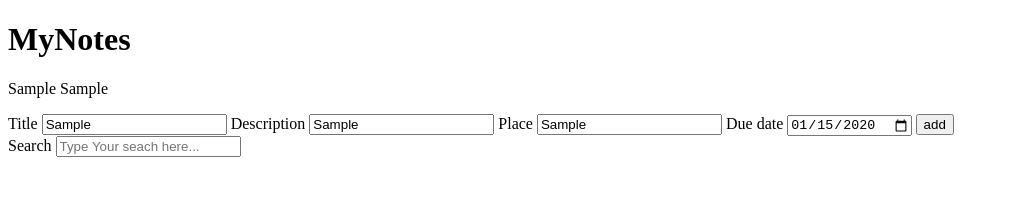
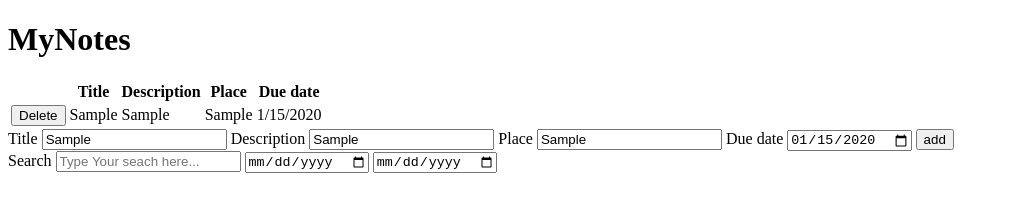
Before and after one commit to mkostecki2002/AJI-zad2, a plain HTML site: page index.html in a window 1280 px wide. Both pictures are taken after typing "Sample", "Sample", "Sample", "2020-01-15" into the empty fields and a click on the button "add". Shown: the whole page, without its empty margins (0-1009 px from the left). Drawn offline with Linux system fonts and the light colour scheme; no server answers.

Commit message:
tabele i filtrowanie po dacie

```diff
--- a/index.html
+++ b/index.html
@@ -7,7 +7,18 @@
   </head>
   <body>
     <h1>MyNotes</h1>
-    <div id="todoListView"></div>
+    <table id="todoListView">
+      <thead>
+        <tr>
+          <th></th>
+          <th>Title</th>
+          <th>Description</th>
+          <th>Place</th>
+          <th>Due date</th>
+        </tr>
+      </thead>
+      <tbody></tbody>
+    </table>
 
     <form>
       <label>Title</label>
@@ -29,6 +40,8 @@
         placeholder="Type Your seach here..."
         onchange="updateTodoList()"
       />
+      <input type="date" name="filterByDateBegin" id="filterByDateBegin" />
+      <input type="date" name="filterByDateEnd" id="filterByDateEnd" />
     </div>
   </body>
 </html>
--- a/scripts.js
+++ b/scripts.js
@@ -1,4 +1,9 @@
-let todoList = [];
+"use strict";
+let todoList = window.localStorage.getItem("todos")
+  ? JSON.parse(window.localStorage.getItem("todos"))
+  : [];
+
+let todoListFiltered = [];
 
 let initList = function () {
   let req = new XMLHttpRequest();
@@ -7,6 +12,7 @@ let initList = function () {
     if (req.readyState == XMLHttpRequest.DONE) {
       todoList = JSON.parse(req.responseText).record;
       updateTodoList();
+    } else {
     }
   };
 
@@ -19,33 +25,85 @@ let initList = function () {
 };
 
 let updateTodoList = function () {
-  let todoListDiv = document.getElementById("todoListView");
-  if (todoListDiv != null) {
-    while (todoListDiv.firstChild) {
-      todoListDiv.removeChild(todoListDiv.firstChild);
+  let todoListView = document.getElementById("todoListView");
+
+  todoListView = todoListView.lastElementChild;
+
+  if (todoListView != null) {
+    while (todoListView.firstChild) {
+      todoListView.removeChild(todoListView.firstChild);
     }
   }
 
-  console.log(todoList);
+  let filterByDateBegin = document.getElementById("filterByDateBegin").value;
+  let filterByDateEnd = document.getElementById("filterByDateEnd").value;
 
-  let filterInput = document.getElementById("inputSearch");
+  if (filterByDateBegin !== "" && filterByDateEnd !== "") {
+    filterByDateBegin = new Date(filterByDateBegin);
+    filterByDateEnd = new Date(filterByDateEnd);
+    todoListFiltered = todoList.filter(data => {
+      let tempDataDueDate = new Date(data.dueDate);
+      console.log(filterByDateBegin, filterByDateEnd, tempDataDueDate);
+      if (
+        tempDataDueDate > filterByDateBegin &&
+        tempDataDueDate < filterByDateEnd
+      ) {
+        return data;
+      }
+    });
+    console.log(todoListFiltered);
+  } else {
+    todoListFiltered = todoList;
+  }
+
+  let filterInput = document.getElementById("inputSearch").value;
   if (filterInput != null) {
-    for (let todo in todoList) {
-      if (todoList[todo].title && todoList[todo].description)
+    for (let todo in todoListFiltered) {
       if (
-          todoList[todo].title
+        todoListFiltered[todo].title
           .toLowerCase()
-            .includes(filterInput.value.toLowerCase()) ||
-          todoList[todo].description
+          .includes(filterInput.toLowerCase()) ||
+        todoListFiltered[todo].description
           .toLowerCase()
-            .includes(filterInput.value.toLowerCase())
+          .includes(filterInput.toLowerCase())
       ) {
-          let newElement = document.createElement("p");
-          let newContent = document.createTextNode(
-            todoList[todo].title + " " + todoList[todo].description
+        let deleteButton = document.createElement("button");
+        deleteButton.appendChild(document.createTextNode("Delete"));
+        deleteButton.addEventListener("click", () => {
+          deleteTodo(todo);
+        });
+
+        let todoRow = document.createElement("tr");
+        let deleteCell = document.createElement("td");
+        deleteCell.appendChild(deleteButton);
+        let titleCell = document.createElement("td");
+        titleCell.appendChild(
+          document.createTextNode(todoListFiltered[todo].title)
         );
-          newElement.appendChild(newContent);
-          todoListDiv.appendChild(newElement);
+        let descCell = document.createElement("td");
+        descCell.appendChild(
+          document.createTextNode(todoListFiltered[todo].description)
+        );
+        let placeCell = document.createElement("td");
+        placeCell.appendChild(
+          document.createTextNode(todoListFiltered[todo].place)
+        );
+        let dateCell = document.createElement("td");
+        dateCell.appendChild(
+          document.createTextNode(
+            todoListFiltered[todo].dueDate
+              ? new Date(todoListFiltered[todo].dueDate).toLocaleDateString()
+              : ""
+          )
+        );
+
+        todoRow.appendChild(deleteCell);
+        todoRow.appendChild(titleCell);
+        todoRow.appendChild(descCell);
+        todoRow.appendChild(placeCell);
+        todoRow.appendChild(dateCell);
+
+        todoListView.appendChild(todoRow);
       }
     }
   }
@@ -53,6 +111,8 @@ let updateTodoList = function () {
 
 let deleteTodo = function (index) {
   todoList.splice(index, 1);
+  updateJSONbin();
+  updateTodoList();
 };
 
 let addTodo = function () {
@@ -98,10 +158,17 @@ let updateJSONbin = function () {
 
 document.addEventListener("DOMContentLoaded", () => {
   initList();
-});
-
-let inputSearch = document.getElementById("inputSearch");
+  const inputSearch = document.getElementById("inputSearch");
   if (inputSearch != null) {
     inputSearch.addEventListener("input", updateTodoList);
     inputSearch.addEventListener("change", updateTodoList);
   }
+
+  const filterByDateBegin = document.getElementById("filterByDateBegin");
+  const filterByDateEnd = document.getElementById("filterByDateEnd");
+
+  if (filterByDateBegin != null && filterByDateEnd != null) {
+    filterByDateBegin.addEventListener("input", updateTodoList);
+    filterByDateEnd.addEventListener("input", updateTodoList);
+  }
+});
```
Lines whose indentation alone changed are shown as unchanged.
